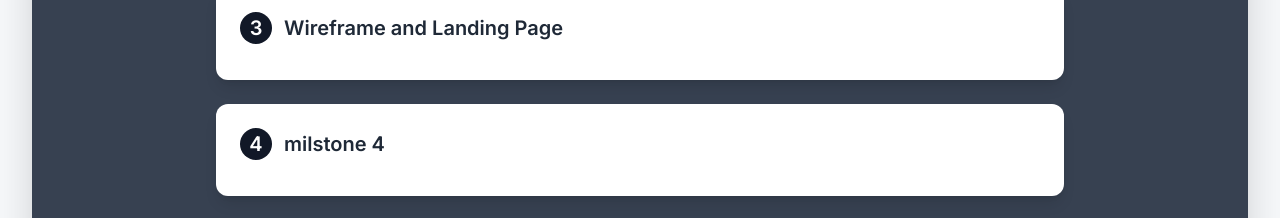
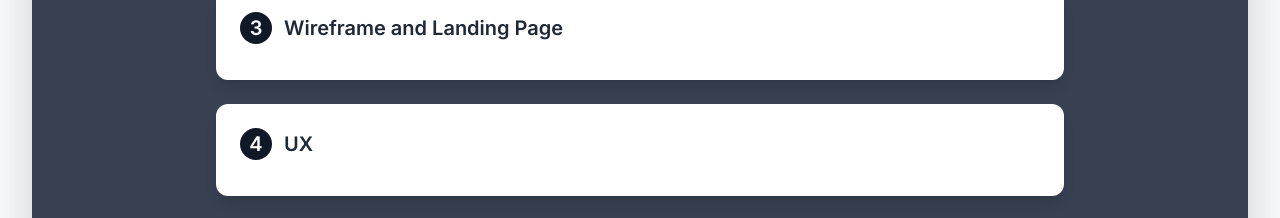
Before and after one commit to Maksad7/SILKROAD, a plain HTML site: page index.html in a window 1280 px wide. Shown: the part 1662-1880 px from the top of the page. Drawn offline with nearby package versions, Linux system fonts and the light colour scheme.

Commit message:
Add files via upload

```diff
--- a/index.html
+++ b/index.html
@@ -231,7 +231,7 @@
                     <div class="bg-white text-gray-800 p-6 rounded-xl shadow-lg transform hover:scale-105 transition duration-300">
                         <h4 class="text-xl font-semibold mb-3 flex items-center">
                             <span class="bg-gray-900 text-white rounded-full w-8 h-8 flex items-center justify-center mr-3">4</span>
-                            milstone 4
+                            UX
                         </h4>
                         <p class="text-gray-600"></p>
                     </div>
```
